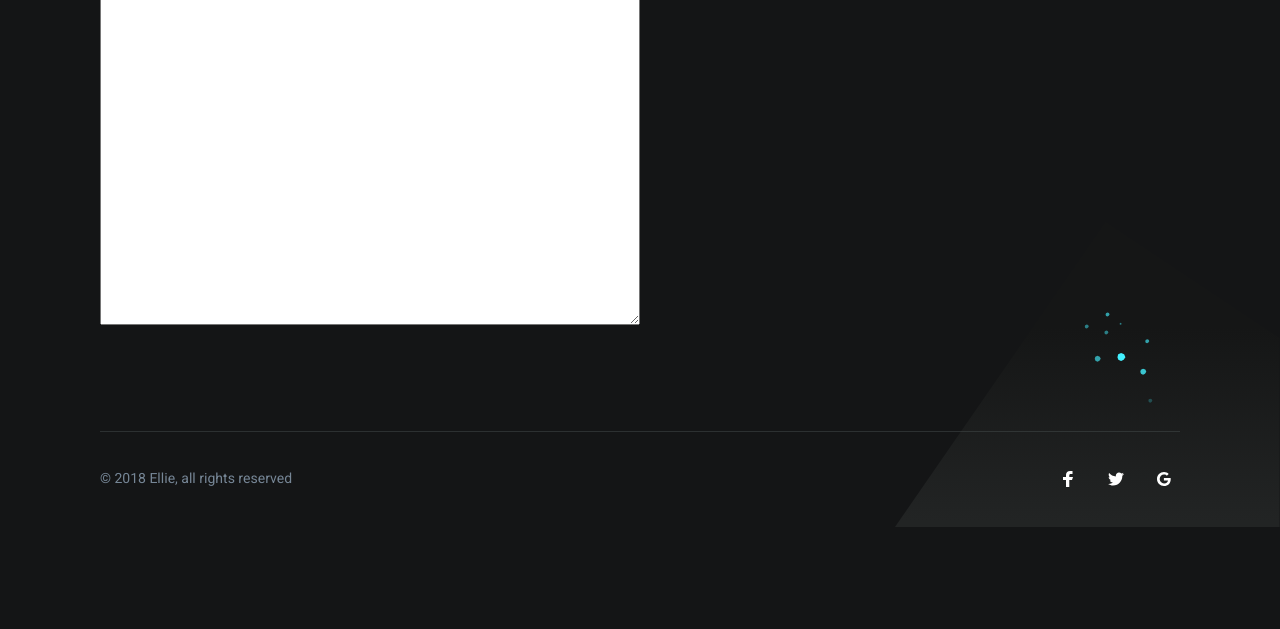
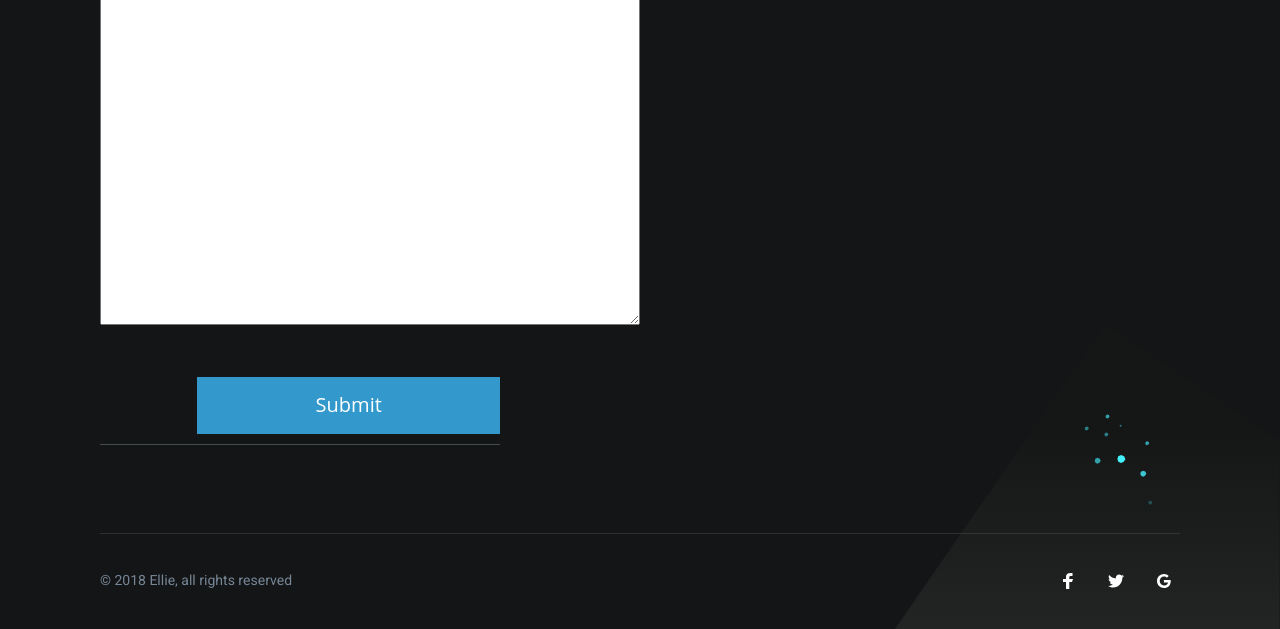
Before and after one commit to barbaramorgenstern/-bmorgenstern.bplaced.net, a PHP site: page / in a window 1280 px wide. Shown: the part 1843-2472 px from the top of the page. Before the commit the page ends 2370 px from the top, so only its background shows below. Run offline with PHP 8.4, Linux system fonts and the light colour scheme.

Commit message:
add workspace

```diff
--- a/ellie/ellie/index.php
+++ b/ellie/ellie/index.php
@@ -413,6 +413,13 @@
 
 								<label for="Nachricht"><b>Nachricht:</b></label><br>
 								<textarea id="Nachricht" name="Nachricht" rows="10" cols="50"></textarea> <br><br>
+
+								<table width="400" border="0" align="center" cellpadding="5" cellspacing="1" class="table">
+								<tr>
+								<td>&nbsp;</td>
+								<td><input name="Submit" type="submit" onclick="return validate();" value="Submit" class="button1"></td>
+								</tr>
+								</table>
 							</form>
 							</div>
 						</div>
```
